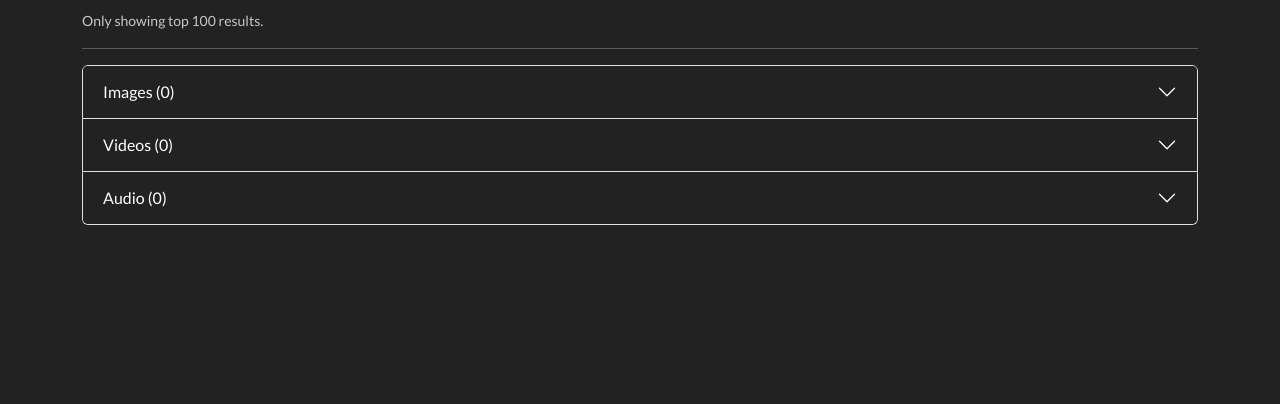
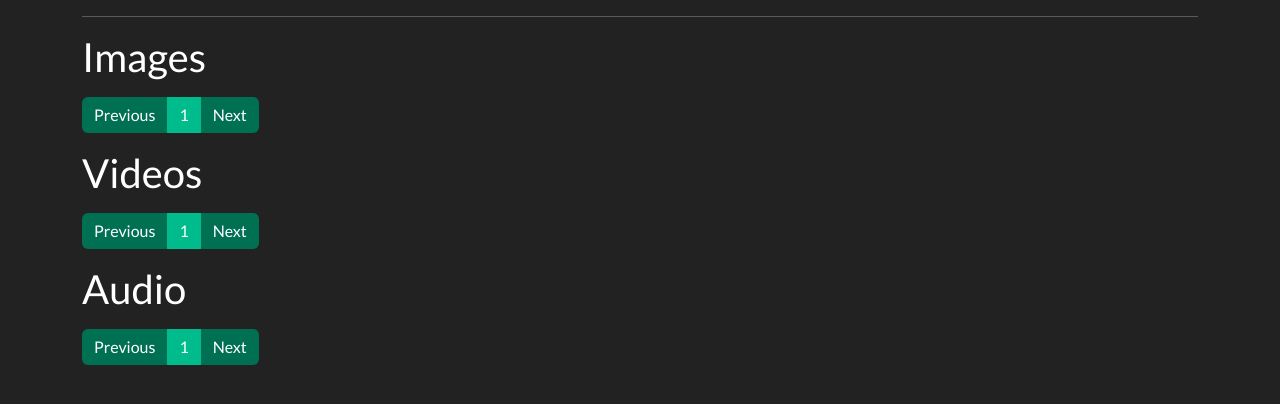
Before and after one commit to ByteMeDirk/paper, a Django app: page /search/ in a window 1280 px wide. Shown: the part 218-622 px from the top of the page. Run offline with Django 4.2, Linux system fonts and the light colour scheme; some libraries are stand-ins or nearby versions.

Commit message:
Cleaned up search_results.html

```diff
--- a/paperapp/multimedia/views.py
+++ b/paperapp/multimedia/views.py
@@ -5,7 +5,6 @@ from django.contrib import messages
 from django.contrib.admin.views.decorators import staff_member_required
 from django.contrib.auth.decorators import login_required
 from django.contrib.postgres.search import TrigramSimilarity
-from django.core.paginator import Paginator
 from django.db.models import Sum
 from django.http import JsonResponse, HttpResponseRedirect
 from django.shortcuts import render, redirect, get_object_or_404
@@ -223,56 +222,74 @@ def view_post(request, post_type, post_id):
     )
 
 
+from django.core.paginator import Paginator
+
+
 def search(request):
     """
     This view allows the user to search for posts.
     """
     query = request.GET.get("q")
+    items_per_page = 10  # Change this to the number of items you want per page
+
     if query:
         image_results = (
-                            ImagePost.objects.filter(hidden=False)
-                            .annotate(
-                                similarity=TrigramSimilarity("author__username", query)
-                                           + TrigramSimilarity("tags__name", query),
-                            )
-                            .filter(similarity__gt=0.3)
-                            .order_by("id", "-created_at", "-similarity")
-                            .distinct("id")
-                        )[:100]
+            ImagePost.objects.filter(hidden=False)
+            .annotate(
+                similarity=TrigramSimilarity("author__username", query)
+                           + TrigramSimilarity("tags__name", query),
+            )
+            .filter(similarity__gt=0.3)
+            .order_by("id", "-created_at", "-similarity")
+            .distinct("id")
+        )
 
         video_results = (
-                            VideoPost.objects.filter(hidden=False)
-                            .annotate(
-                                similarity=TrigramSimilarity("author__username", query)
-                                           + TrigramSimilarity("tags__name", query),
-                            )
-                            .filter(similarity__gt=0.3)
-                            .order_by("id", "-created_at", "-similarity")
-                            .distinct("id")
-                        )[:100]
+            VideoPost.objects.filter(hidden=False)
+            .annotate(
+                similarity=TrigramSimilarity("author__username", query)
+                           + TrigramSimilarity("tags__name", query),
+            )
+            .filter(similarity__gt=0.3)
+            .order_by("id", "-created_at", "-similarity")
+            .distinct("id")
+        )
 
         audio_results = (
-                            AudioPost.objects.filter(hidden=False)
-                            .annotate(
-                                similarity=TrigramSimilarity("author__username", query)
-                                           + TrigramSimilarity("tags__name", query),
-                            )
-                            .filter(similarity__gt=0.3)
-                            .order_by("id", "-created_at", "-similarity")
-                            .distinct("id")
-                        )[:100]
+            AudioPost.objects.filter(hidden=False)
+            .annotate(
+                similarity=TrigramSimilarity("author__username", query)
+                           + TrigramSimilarity("tags__name", query),
+            )
+            .filter(similarity__gt=0.3)
+            .order_by("id", "-created_at", "-similarity")
+            .distinct("id")
+        )
     else:
         image_results = ImagePost.objects.none()
         video_results = VideoPost.objects.none()
         audio_results = AudioPost.objects.none()
 
+    # Create Paginator objects for each type of result
+    image_paginator = Paginator(image_results, items_per_page)
+    video_paginator = Paginator(video_results, items_per_page)
+    audio_paginator = Paginator(audio_results, items_per_page)
+
+    # Get the page number from the GET parameters
+    page_number = request.GET.get("page")
+
+    # Get the Page objects for the current page
+    image_page_obj = image_paginator.get_page(page_number)
+    video_page_obj = video_paginator.get_page(page_number)
+    audio_page_obj = audio_paginator.get_page(page_number)
+
     return render(
         request,
         "multimedia/search_results.html",
         {
-            "image_results": image_results,
-            "video_results": video_results,
-            "audio_results": audio_results,
+            "image_page_obj": image_page_obj,
+            "video_page_obj": video_page_obj,
+            "audio_page_obj": audio_page_obj,
             "query": query,
         },
     )
--- a/paperapp/templates/base.html
+++ b/paperapp/templates/base.html
@@ -19,7 +19,6 @@
 <script src="https://cdn.ckeditor.com/ckeditor5/41.3.1/classic/ckeditor.js"></script>
 {% include 'includes/navbar.html' %}
 <div class="container">
-    {% include 'includes/banner.advert.html' %}
     {% block content %} {% endblock %}
 </div>
 {% include 'includes/toast.global.html' %}
--- a/paperapp/templates/home.html
+++ b/paperapp/templates/home.html
@@ -1,10 +1,11 @@
 {% extends "base.html" %}
 
 {% block content %}
+        {% include 'includes/banner.advert.html' %}
     <div class="row">
         <div class="col-lg-2 col-md-3 col-sm-12">
             <small>
-                <p>Recent Tags</p>
+                <p>Common Tags</p>
                 {% for tag in recent_20_tags %}
                     <a href="{% url 'search' %}?q={{ tag.name }}" class="badge bg-info">{{ tag.name }}</a>
                 {% endfor %}
--- a/paperapp/templates/multimedia/search_results.html
+++ b/paperapp/templates/multimedia/search_results.html
@@ -1,75 +1,48 @@
 {% extends 'base.html' %}
 
 {% block content %}
+        {% include 'includes/banner.advert.html' %}
     <h5 class="mt-4">Showing Results For: {{ query }}</h5>
-    <small class="small text-muted">Only showing top 100 results.</small>
     <hr>
-    <div class="accordion" id="searchAccordion">
-        <div class="accordion-item">
-            <h2 class="accordion-header" id="headingImages">
-                <button class="accordion-button collapsed" type="button" data-bs-toggle="collapse"
-                        data-bs-target="#collapseImages" aria-expanded="false" aria-controls="collapseImages">
-                    Images ({{ image_results|length }})
-                </button>
-            </h2>
-            <div id="collapseImages" class="accordion-collapse collapse" aria-labelledby="headingImages"
-                 data-bs-parent="#searchAccordion">
-                <div class="accordion-body">
+    <h2>Images</h2>
     {% with media_type="image" %}
         <div class="row mb-2">
-                            {% for media in image_results %}
+            {% for media in image_page_obj %}
                 <div class="col-lg-3 col-md-6 col-sm-12">
                     {% include 'includes/card.media_preview.html' %}
                 </div>
             {% endfor %}
         </div>
+        {% with page_obj=image_page_obj %}
+            {% include 'includes/pagination.media_preview.html' %}
         {% endwith %}
-                </div>
-            </div>
-        </div>
-        <div class="accordion-item">
-            <h2 class="accordion-header" id="headingVideos">
-                <button class="accordion-button collapsed" type="button" data-bs-toggle="collapse"
-                        data-bs-target="#collapseVideos" aria-expanded="false" aria-controls="collapseVideos">
-                    Videos ({{ video_results|length }})
-                </button>
-            </h2>
-            <div id="collapseVideos" class="accordion-collapse collapse" aria-labelledby="headingVideos"
-                 data-bs-parent="#searchAccordion">
-                <div class="accordion-body">
+    {% endwith %}
+
+    <h2>Videos</h2>
     {% with media_type="video" %}
         <div class="row mb-2">
-                            {% for media in video_results %}
+            {% for media in video_page_obj %}
                 <div class="col-lg-3 col-md-6 col-sm-12">
                     {% include 'includes/card.media_preview.html' %}
                 </div>
             {% endfor %}
         </div>
+        {% with page_obj=video_page_obj %}
+            {% include 'includes/pagination.media_preview.html' %}
         {% endwith %}
-                </div>
-            </div>
-        </div>
-        <div class="accordion-item">
-            <h2 class="accordion-header" id="headingAudio">
-                <button class="accordion-button collapsed" type="button" data-bs-toggle="collapse"
-                        data-bs-target="#collapseAudio" aria-expanded="false" aria-controls="collapseAudio">
-                    Audio ({{ audio_results|length }})
-                </button>
-            </h2>
-            <div id="collapseAudio" class="accordion-collapse collapse" aria-labelledby="headingAudio"
-                 data-bs-parent="#searchAccordion">
-                <div class="accordion-body">
+    {% endwith %}
+
+    <h2>Audio</h2>
     {% with media_type="audio" %}
         <div class="row mb-2">
-                            {% for media in audio_results %}
+            {% for media in audio_page_obj %}
                 <div class="col-lg-3 col-md-6 col-sm-12">
                     {% include 'includes/card.media_preview.html' %}
                 </div>
             {% endfor %}
         </div>
+        {% with page_obj=video_page_obj %}
+            {% include 'includes/pagination.media_preview.html' %}
         {% endwith %}
-                </div>
-            </div>
-        </div>
-    </div>
+    {% endwith %}
 {% endblock %}
--- a/paperapp/templates/multimedia/view_post.html
+++ b/paperapp/templates/multimedia/view_post.html
@@ -1,6 +1,7 @@
 {% extends 'base.html' %}
 {% load humanize %}
 {% block content %}
+    {% include 'includes/banner.advert.html' %}
     <div class="container">
         <div class="row">
             <div class="col-lg-9 col-sm-12">
```
Lines whose indentation alone changed are shown as unchanged.
